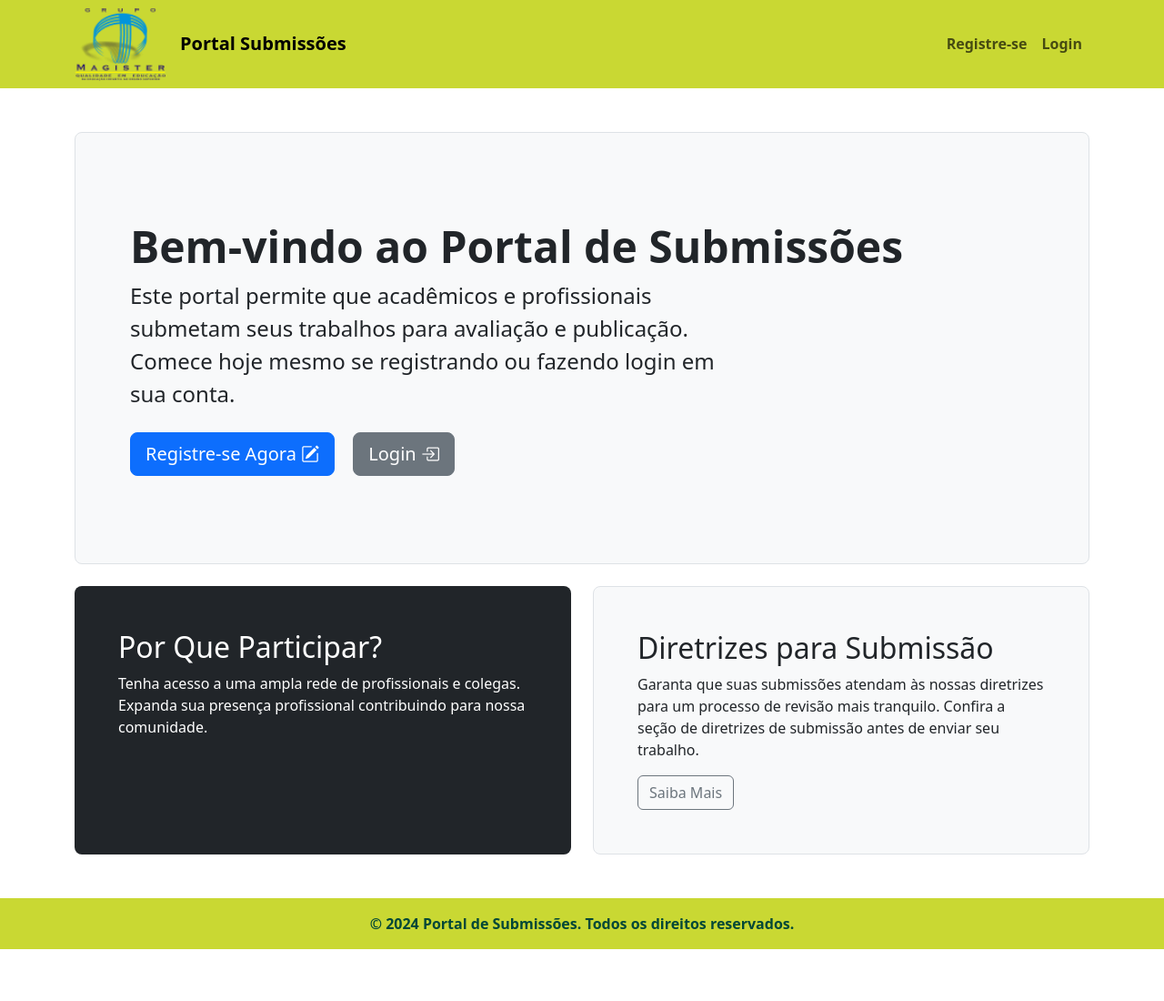
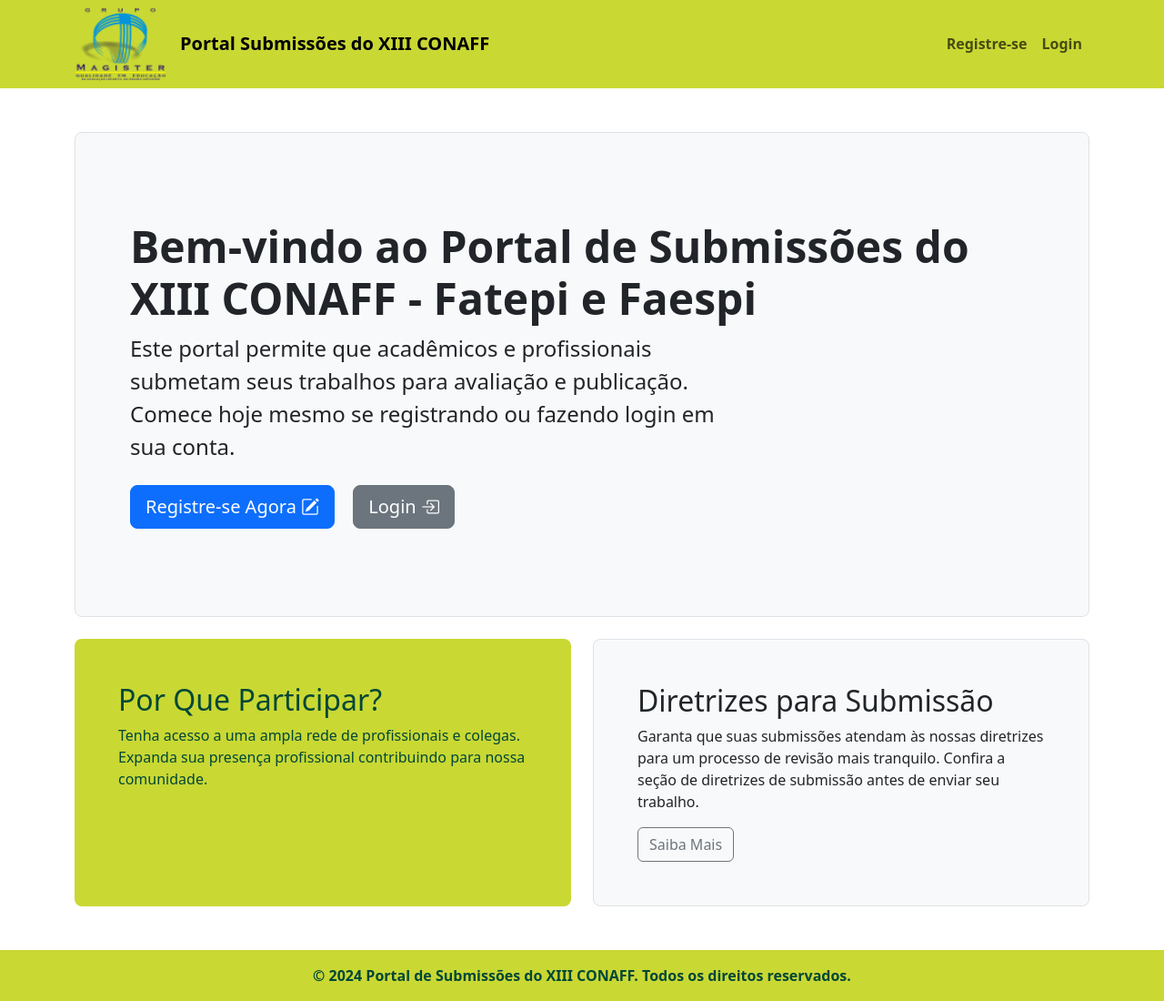
Before and after one commit to gwpoliveira/submission, a Django app: template templates/home.html in a window 1280 px wide. Shown: the whole page at 91% size. Before the commit the page ends 1043 px from the top, so only its background shows below. Run offline with Django 3.2, Linux system fonts and the light colour scheme; the template is opened without the code that fills it, so the values that code supplies are empty.

Commit message:
estilização

```diff
--- a/static/css/style.css
+++ b/static/css/style.css
@@ -11,9 +11,3 @@
     background-size: cover;
     background-position: center;
 }
-
-.custom-navbar {
-    background: #c9d833;
-    color: #004737,
-
-}
--- a/templates/base.html
+++ b/templates/base.html
@@ -5,7 +5,7 @@
     <meta charset="UTF-8">
     <meta name="viewport" content="width=device-width, initial-scale=1.0">
     <link rel="shortcut icon" href="{% static '/flavicon/grupomagister.ico' %}" type="image/x-icon">
-    <title>{% block title %}Portal de Submissões{% endblock %}</title>
+    <title>{% block title %}Portal de Submissões CONAFF{% endblock %}</title>
     <link href="https://cdn.jsdelivr.net/npm/bootstrap@5.3.3/dist/css/bootstrap.min.css" rel="stylesheet">
     <link href="https://cdn.jsdelivr.net/npm/bootstrap-icons/font/bootstrap-icons.css" rel="stylesheet">
     <link rel="stylesheet" href="{% static 'css/style.css' %}">
@@ -18,7 +18,8 @@
     <nav class="navbar navbar-expand-lg fw-bold" style="background-color: #c9d833; color: #004737;">
         <div class="container">
             <img src="{% static 'img/grupo.png' %}" alt="logo do grupo magister, na cor azul" width="100">
-            <a class="navbar-brand" href="{% url 'home' %}" style="color: #004737">Portal Submissões</a>
+            <a class="navbar-brand" href="{% url 'home' %}" style="color: #004737">
+                Portal Submissões do XIII CONAFF </a>
             <button class="navbar-toggler" type="button" data-bs-toggle="collapse" data-bs-target="#navbarNav" aria-controls="navbarNav" aria-expanded="false" aria-label="Toggle navigation">
                 <span class="navbar-toggler-icon"></span>
             </button>
@@ -46,7 +47,8 @@
     <nav class="navbar navbar-expand-lg fw-bold" style="background-color: #c9d833; color: #004737;">
         <div class="container">
             <img src="{% static 'img/grupo.png' %}" alt="logo do grupo magister, na cor azul" width="100">
-            <a class="navbar-brand ms-3" href="{% url 'home' %}">Portal Submissões</a>
+            <a class="navbar-brand ms-3" href="{% url 'home' %}">
+                Portal Submissões do XIII CONAFF</a>
             <button class="navbar-toggler" type="button" data-bs-toggle="collapse" data-bs-target="#navbarNav" aria-controls="navbarNav" aria-expanded="false" aria-label="Toggle navigation">
                 <span class="navbar-toggler-icon"></span>
             </button>
@@ -85,7 +87,7 @@
     </main>
 
     <footer class="text-center py-3 mt-5 fw-bold" style="background-color: #c9d833; color: #004737;">
-        © 2024 Portal de Submissões. Todos os direitos reservados.
+        © 2024 Portal de Submissões do XIII CONAFF. Todos os direitos reservados.
     </footer>
 
 </body>
--- a/templates/home.html
+++ b/templates/home.html
@@ -6,17 +6,20 @@
 {% block content %}
 <div class="p-5 mb-4 bg-light rounded-3 border">
     <div class="container-fluid py-5">
-        <h1 class="display-5 fw-bold">Bem-vindo ao Portal de Submissões</h1>
-        <p class="col-md-8 fs-4">Este portal permite que acadêmicos e profissionais submetam seus trabalhos para avaliação e publicação. Comece hoje mesmo se registrando ou fazendo login em sua conta.</p>
-        <div class="mt-4">
-            <a href="{% url 'register' %}" class="btn btn-primary btn-lg" role="button">Registre-se Agora <i class="bi bi-pencil-square"></i></a>
-            <a href="{% url 'login' %}" class="btn btn-secondary btn-lg ms-3" role="button">Login <i class="bi bi-box-arrow-in-right"></i></a>
-        </div>
+        <h1 class="display-5 fw-bold">Bem-vindo ao Portal de Submissões do XIII CONAFF - Fatepi e Faespi</h1>
+        <p class="col-md-8 fs-4">Este portal permite que acadêmicos e profissionais submetam seus trabalhos
+            para avaliação e publicação. Comece hoje mesmo se registrando ou fazendo login em sua conta.</p>
+        {% if not user.is_authenticated %}
+            <div class="mt-4">
+                <a href="{% url 'register' %}" class="btn btn-primary btn-lg" role="button">Registre-se Agora <i class="bi bi-pencil-square"></i></a>
+                <a href="{% url 'login' %}" class="btn btn-secondary btn-lg ms-3" role="button">Login <i class="bi bi-box-arrow-in-right"></i></a>
+            </div>
+        {% endif %}
     </div>
 </div>
 <div class="row align-items-md-stretch">
     <div class="col-md-6">
-        <div class="h-100 p-5 text-white bg-dark rounded-3">
+        <div class="h-100 p-5 rounded-3" style="background-color: #c9d833; color: #004737;">
             <h2>Por Que Participar?</h2>
             <p>Tenha acesso a uma ampla rede de profissionais e colegas. Expanda sua presença profissional contribuindo para nossa comunidade.</p>
         </div>
```
